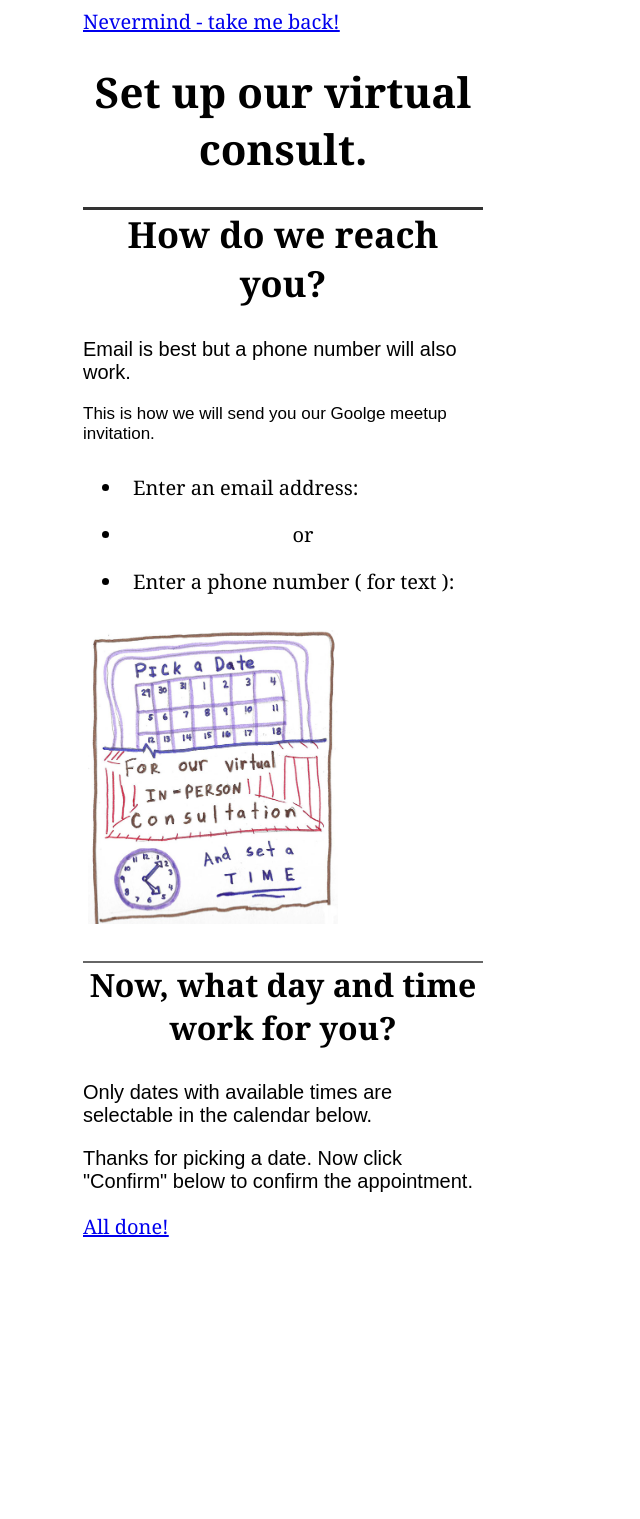
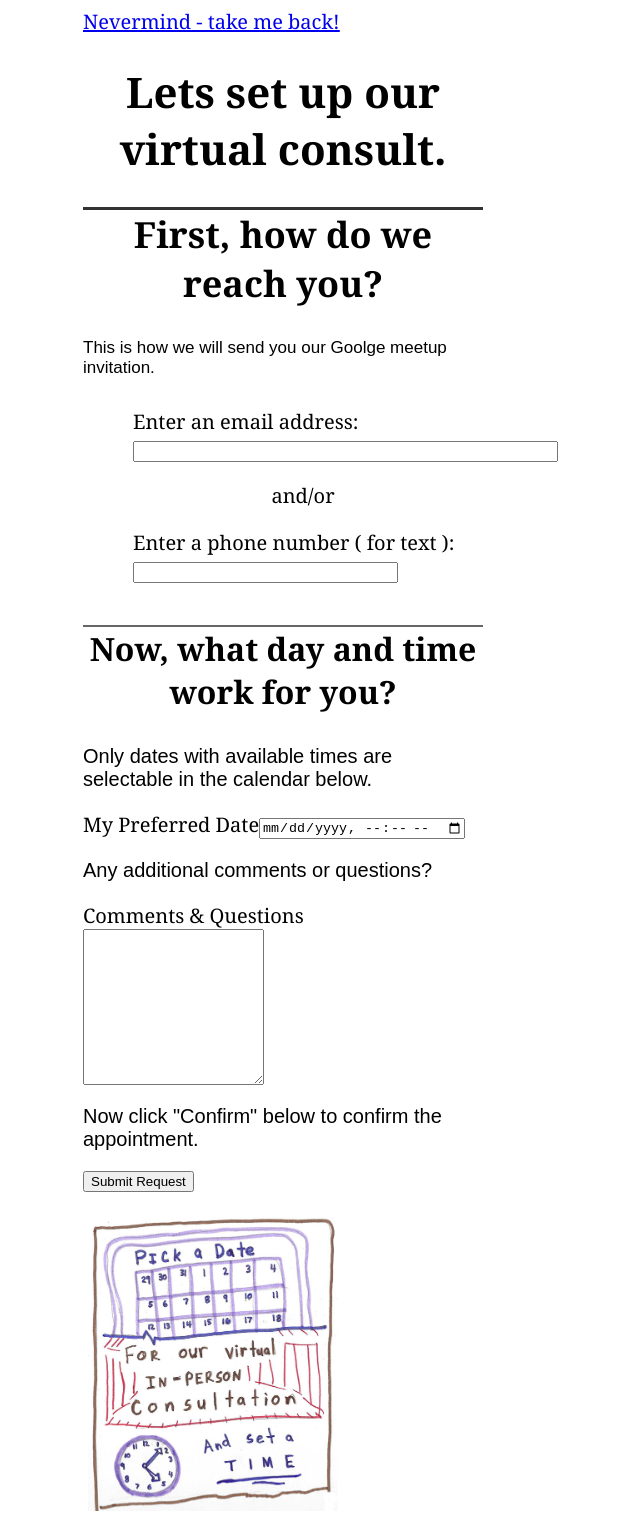
Before and after one commit to regenernate/trni-website, a website: page schedule_a_consult.html in a window 1280 px wide. Shown: the whole page, without its empty margins (357-997 px from the left). Before the commit the page ends 1248 px from the top, so only its background shows below. Drawn offline with Linux system fonts and the light colour scheme; files whose address does not match are found by name.

Commit message:
added scheduling script and routing to handle post data

```diff
--- a/main.css
+++ b/main.css
@@ -10,6 +10,10 @@ main{
   display:block;
   margin:auto;
   font-family: Georgia,serif;
+}
+
+.no-decor{
+  list-style:none;
 }
 
 .narrow{
--- a/schedule_a_consult.html
+++ b/schedule_a_consult.html
@@ -10,21 +10,27 @@
   <body>
     <main class="narrow">
       <a href='<returnificate-me />'>Nevermind - take me back!</a>
-      <h1>Set up our virtual consult.</h1>
-      <h2>How do we reach you?</h2>
-      <p>Email is best but a phone number will also work.</p>
-      <p class='smallfont'>This is how we will send you our Goolge meetup invitation.</p>
-      <ul>
-        <li>Enter an email address: </li>
-        <li class='h-centered'>or</li>
-        <li>Enter a phone number ( for text ): </li>
-      </ul>
+        <form action='/schedule_me' id='theform' class='formed' method='post' />
+          <h1>Lets set up our virtual consult.</h1>
+          <h2>First, how do we reach you?</h2>
+          <p class='smallfont'>This is how we will send you our Goolge meetup invitation.</p>
+          <ul class='no-decor'>
+            <li><label for='my_email'>Enter an email address:</label> <input type='text' size='50' id='my_email' maxlength='100' name='my_email' /></li>
+            <li class='h-centered'>and/or</li>
+            <li><label for='my_phone'>Enter a phone number ( for text ):</label> <input type='text' size='30' id='my_phone' maxlength="20" name='my_phone' /></li>
+          </ul>
+          <h3>Now, what day and time work for you?</h3>
+          <p>Only dates with available times are selectable in the calendar below.</p>
+          <!-- enter the dang calendar thingy here -->
+          <label for='my_preferred_date'>My Preferred Date</label><input type='datetime-local' name='my_preferred_date' id='my_preferred_date' />
+<!--          <label for='my_preferred_time'>My Preferred Time</label><input type='time' name='my_preferred_time' id='my_preferred_time' /> -->
+          <p>Any additional comments or questions?</p>
+          <label for='my_comments'>Comments & Questions</label><br/>
+          <textarea rows='10' size='50' id='my_comments' name='my_comments'></textarea>
+          <p>Now click "Confirm" below to confirm the appointment.</p>
+          <input type='submit' value='Submit Request' />
+        </form>
       <img src='/pick_a_date.jpg' class='reallynarrow-image' alt='This drawing depicts the steps in setting up a virtual consultation.' />
-      <h3>Now, what day and time work for you?</h3>
-      <p>Only dates with available times are selectable in the calendar below.</p>
-      <!-- enter the dang calendar thingy here -->
-      <p>Thanks for picking a date. Now click "Confirm" below to confirm the appointment.</p>
-      <a href='<returnificate-me />'>All done!</a>
     </main>
   </body>
 </html>
```
Also changed, not shown: index.html (+3 -3 lines), schedule_me.js (added, +28 -0 lines), server.js (+41 -2 lines).
